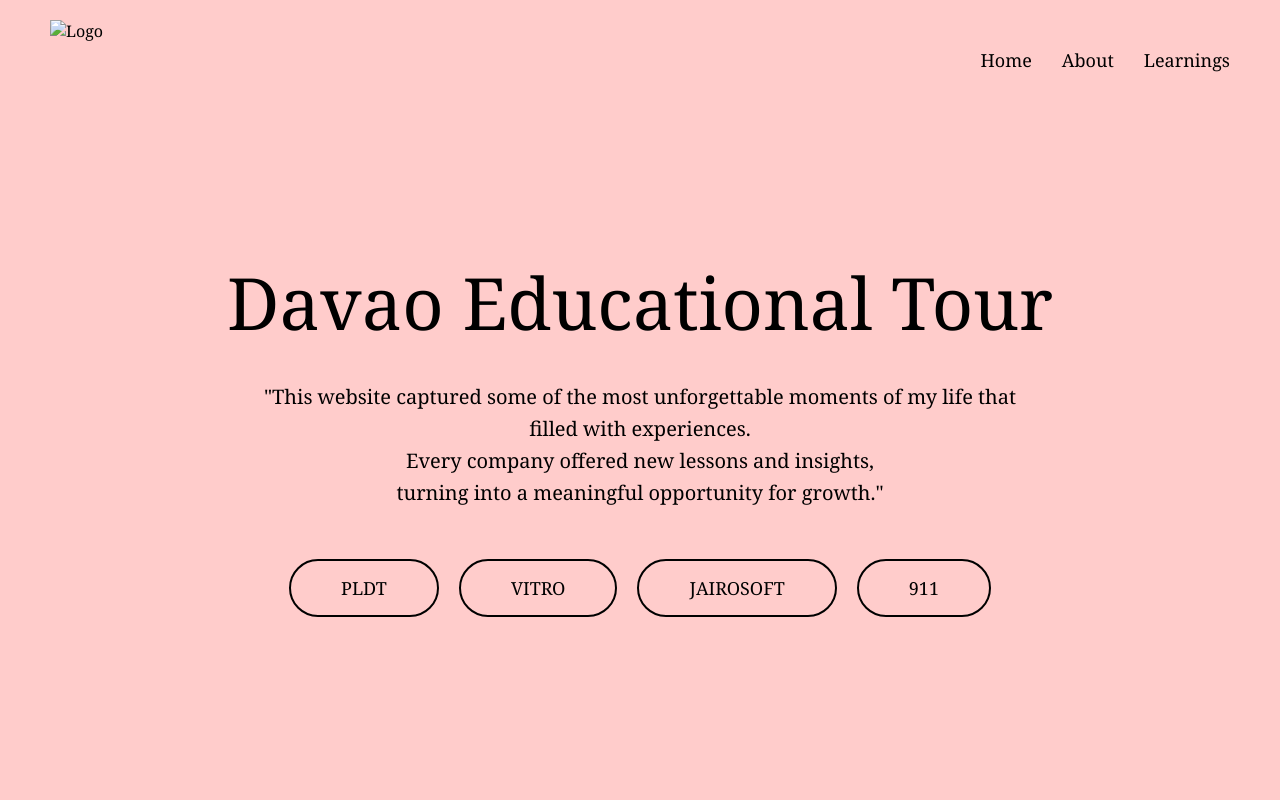
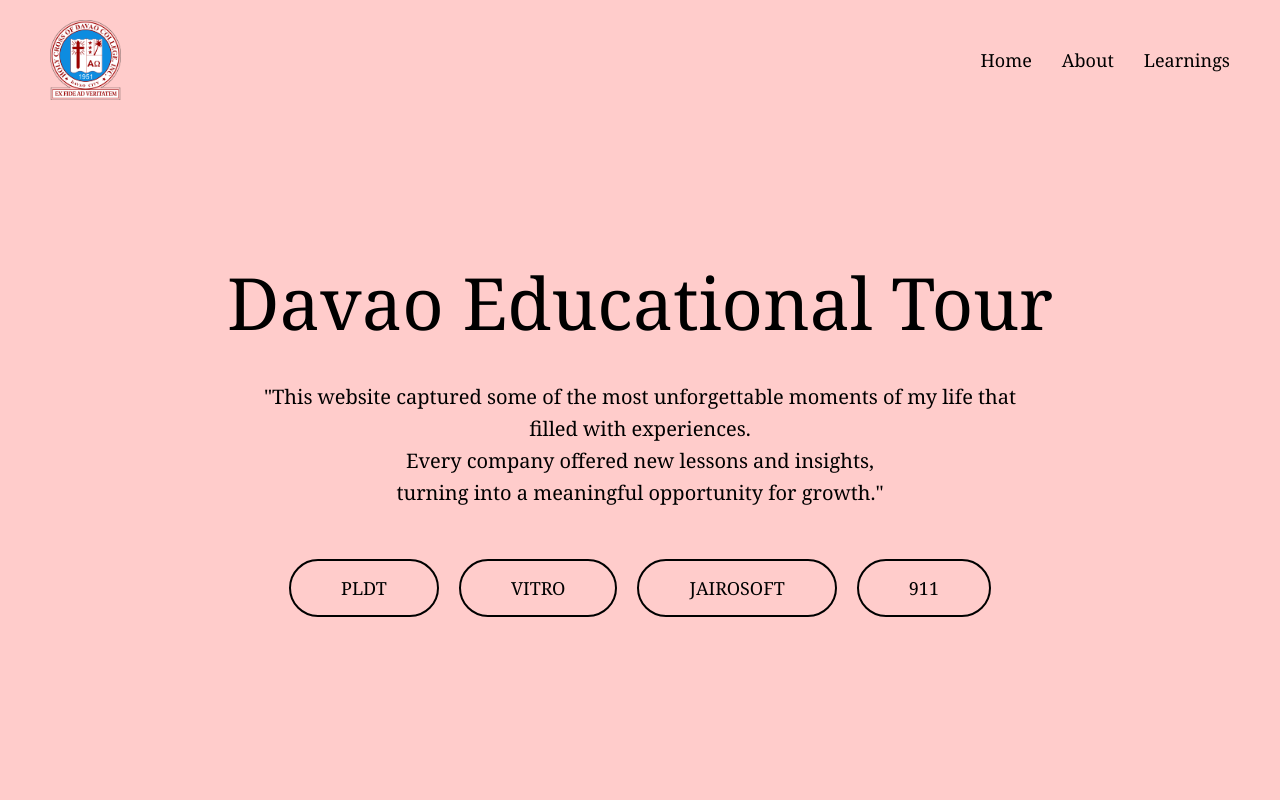
Before and after one commit to misssopie/sarne, a plain HTML site: page index.html in a window 1280 px wide. Shown: the top 800 px of the page. Drawn offline with Linux system fonts and the light colour scheme; files whose address does not match are found by name.

Commit message:
Fix HTML encoding issues and clean up markup

```diff
--- a/index.html
+++ b/index.html
@@ -9,7 +9,7 @@
 <body>
 
     <header>
-        <img src="images/hcdc.png" alt="Logo" class="logo">
+        <img src="hcdc.png" alt="Logo" class="logo">
         <nav>
             <a href="#home">Home</a>
             <a href="#pldt">About</a>
```
